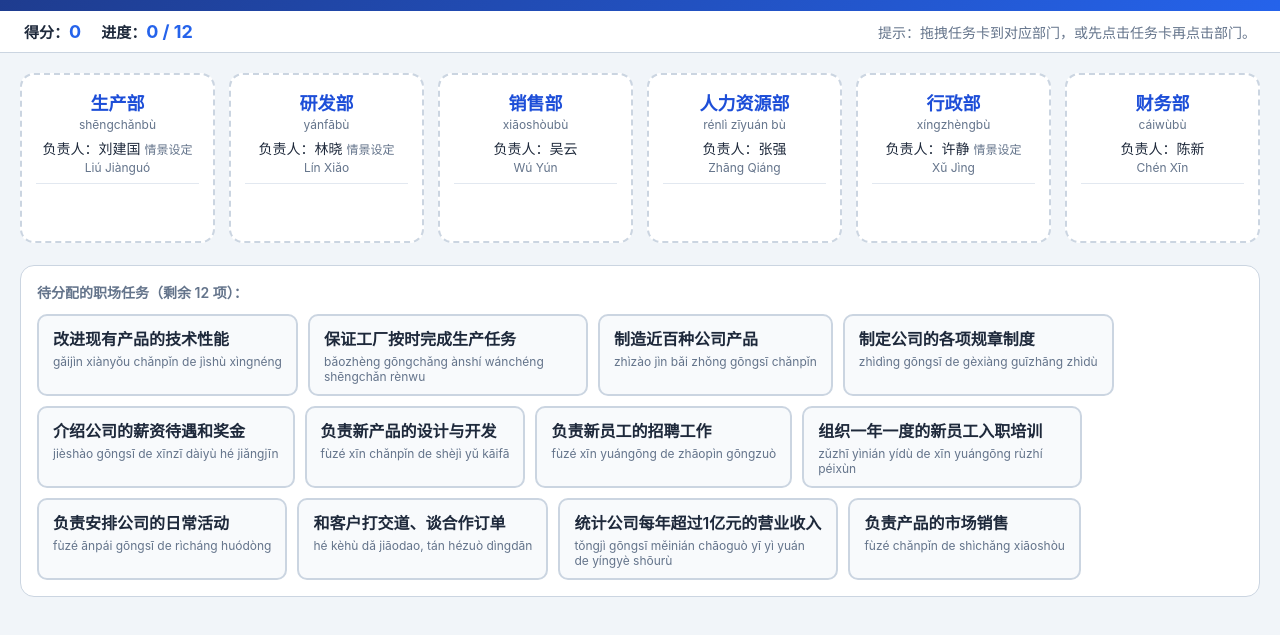
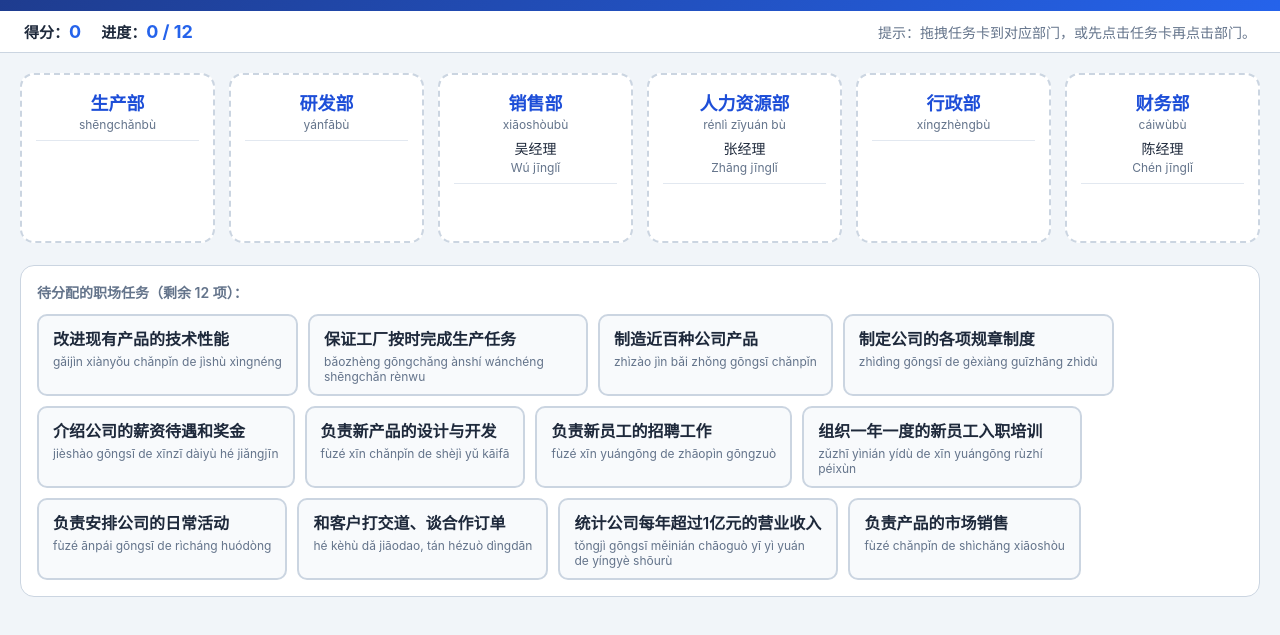
Before and after one commit to wangshiyun404/business-chinese-reading-a, a plain HTML site: page assets/games/lesson03-onboarding.html in a window 1280 px wide. Shown: the part 67-702 px from the top of the page. Drawn offline with Linux system fonts and the light colour scheme.

Commit message:
Use textbook manager titles in the lesson 3 activity

```diff
--- a/assets/games/lesson03-onboarding.html
+++ b/assets/games/lesson03-onboarding.html
@@ -140,12 +140,6 @@
     font-size: 14px;
     font-weight: 500;
     color: var(--text);
-  }
-  .dept-lead-tag {
-    display: inline-block;
-    margin-left: 4px;
-    color: var(--muted);
-    font-size: 12px;
   }
   .dept-items {
     display: flex;
@@ -357,12 +351,12 @@
 <script>
   // ====== 数据区 ======
   const DEPTS = [
-    { id: 'prod', name: '生产部', py: 'shēngchǎnbù', lead: '刘建国', leadPy: 'Liú Jiànguó', fictional: true },
-    { id: 'rd', name: '研发部', py: 'yánfābù', lead: '林晓', leadPy: 'Lín Xiǎo', fictional: true },
-    { id: 'sales', name: '销售部', py: 'xiāoshòubù', lead: '吴云', leadPy: 'Wú Yún' },
-    { id: 'hr', name: '人力资源部', py: 'rénlì zīyuán bù', lead: '张强', leadPy: 'Zhāng Qiáng' },
-    { id: 'admin', name: '行政部', py: 'xíngzhèngbù', lead: '许静', leadPy: 'Xǔ Jìng', fictional: true },
-    { id: 'fin', name: '财务部', py: 'cáiwùbù', lead: '陈新', leadPy: 'Chén Xīn' }
+    { id: 'prod', name: '生产部', py: 'shēngchǎnbù' },
+    { id: 'rd', name: '研发部', py: 'yánfābù' },
+    { id: 'sales', name: '销售部', py: 'xiāoshòubù', lead: '吴经理', leadPy: 'Wú jīnglǐ' },
+    { id: 'hr', name: '人力资源部', py: 'rénlì zīyuán bù', lead: '张经理', leadPy: 'Zhāng jīnglǐ' },
+    { id: 'admin', name: '行政部', py: 'xíngzhèngbù' },
+    { id: 'fin', name: '财务部', py: 'cáiwùbù', lead: '陈经理', leadPy: 'Chén jīnglǐ' }
   ];
 
   const TASKS = [
@@ -510,10 +504,10 @@
       const box = document.createElement('div');
       box.className = 'dept-box';
       box.dataset.dept = d.id;
-      const leadTag = d.fictional ? '<span class="dept-lead-tag">情景设定</span>' : '';
+      const lead = d.lead ? `<div class="dept-lead">${d.lead}<span class="py">${d.leadPy}</span></div>` : '';
       box.innerHTML = `<div class="dept-title">
         ${d.name}<span class="py">${d.py}</span>
-        <div class="dept-lead">负责人：${d.lead}${leadTag}<span class="py">${d.leadPy}</span></div>
+        ${lead}
       </div><div class="dept-items"></div>`;
 
       box.addEventListener('dragover', e => { e.preventDefault(); box.classList.add('drag-over'); });
```
